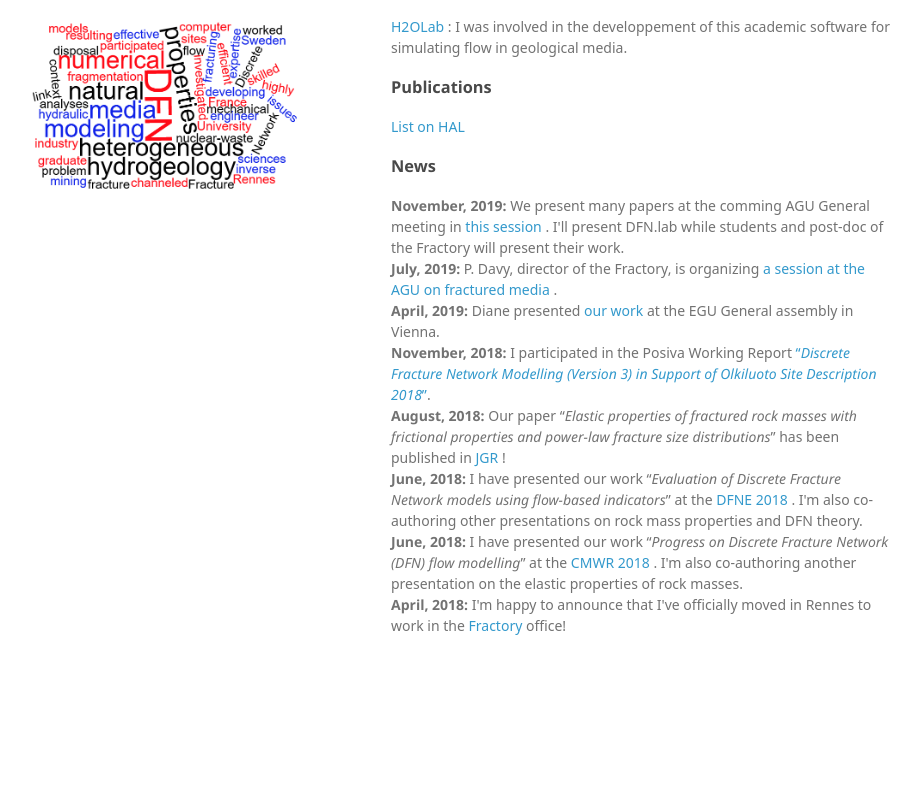
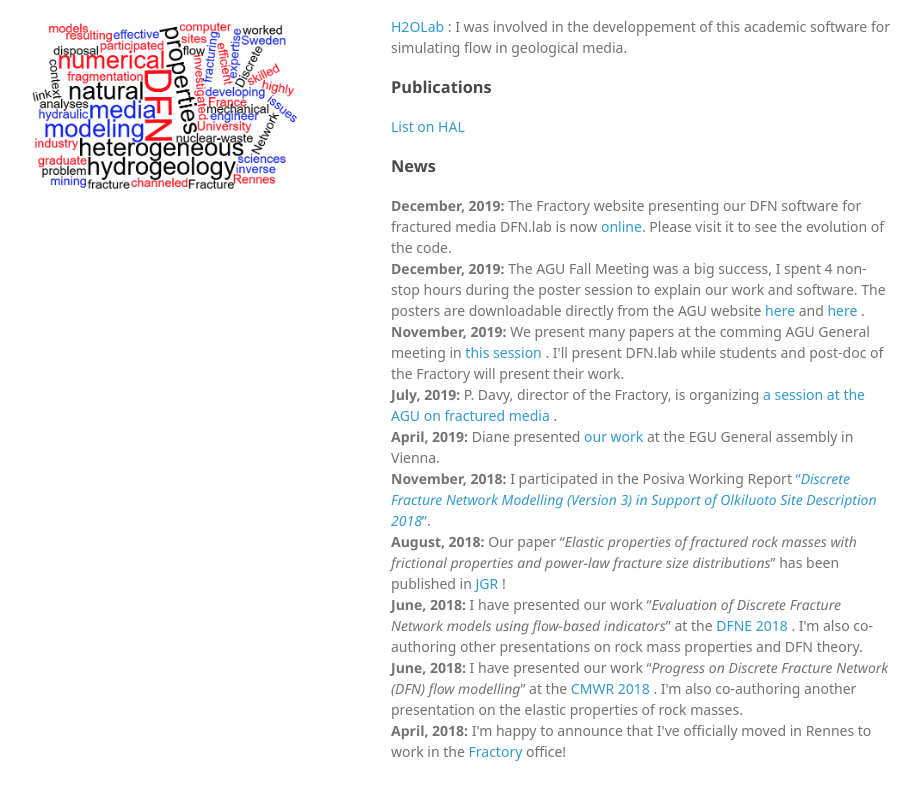
Before and after one commit to rlegoc/rlegoc.github.io, a plain HTML site: page index.html in a window 1280 px wide. Shown: the part 736-1536 px from the top of the page, without its empty margins (179-1100 px from the left). Before the commit the page ends 1442 px from the top, so only its background shows below. Drawn offline with Linux system fonts and the light colour scheme; a web font is replaced by a local one.

Commit message:
latest news

```diff
--- a/index.html
+++ b/index.html
@@ -70,6 +70,10 @@
 <h3>
 <a id="news" class="anchor" href="#news" aria-hidden="true"><span aria-hidden="true" class="octicon octicon-link"></span></a>News</h3>
 <p>
+  <b>December, 2019:</b> The Fractory website presenting our DFN software for fractured media DFN.lab is now  <a href="https://fractorylab.org" target="_blank"> online</a>. Please visit it to see the evolution of the code.
+     </br>
+  <b>December, 2019:</b> The AGU Fall Meeting was a big success, I spent 4 non-stop hours during the poster session to explain our work and software. The posters are downloadable directly from the AGU website <a href="https://agu.confex.com/agu/fm19/meetingapp.cgi/Paper/505839" target="_blank"> here </a> and <a href="https://agu.confex.com/agu/fm19/meetingapp.cgi/Paper/501975" target="_blank"> here </a>.
+     </br>
   <b>November, 2019:</b> We present many papers at the comming AGU General meeting in <a href="https://agu.confex.com/agu/fm19/prelim.cgi/Session/72771" target="_blank"> this session </a>. I'll present DFN.lab while students and post-doc of the Fractory will present their work.
      </br>
   <b>July, 2019:</b> P. Davy, director of the Fractory, is organizing <a href="https://agu.confex.com/agu/fm19/prelim.cgi/Session/72771" target="_blank"> a session at the AGU on fractured media </a>.
```
